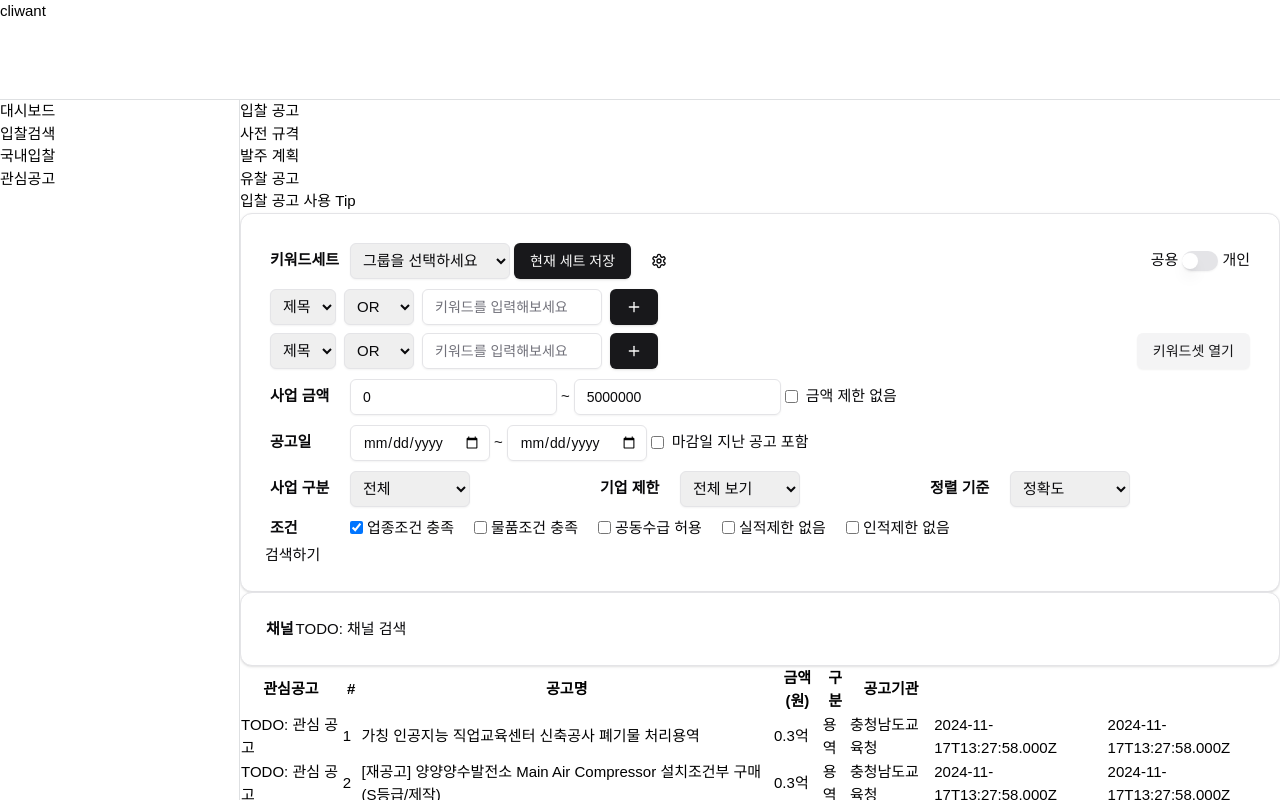
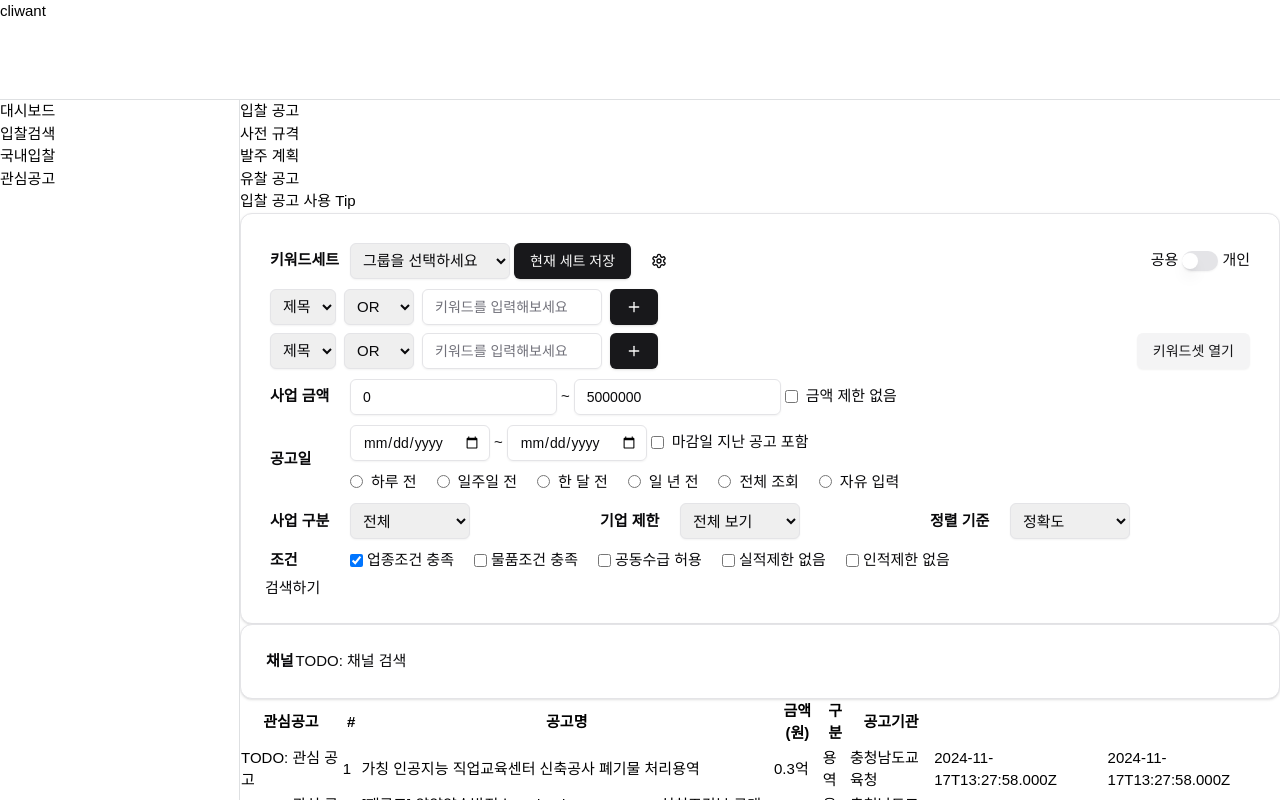
Before and after one commit to hckang80/nextjs-beginner-task, a Next.js app: page /dashboard/rfp in a window 1280 px wide. Shown: the top 800 px of the page. Built offline with nearby package versions, Linux system fonts and the light colour scheme.

Commit message:
feat: 공고일 지정 폼 구현

```diff
--- a/app/dashboard/rfp/detailed-search.tsx
+++ b/app/dashboard/rfp/detailed-search.tsx
@@ -194,18 +194,84 @@ export function KeywordSetSelect({
 
 export function AnnouncementDate({
   formModel,
+  setFormModel,
   handleChange,
 }: {
   formModel: DetailedSearchForm;
+  setFormModel: Dispatch<SetStateAction<DetailedSearchForm>>;
   handleChange: (
     event: React.FormEvent<HTMLInputElement | HTMLSelectElement>
   ) => void;
 }) {
+  const dateRange = [
+    {
+      label: "하루 전",
+      value: "inADay",
+      calculatedDate() {
+        const today = new Date();
+        const date = new Date(today);
+        date.setDate(today.getDate() - 1);
+        return date;
+      },
+    },
+    {
+      label: "일주일 전",
+      value: "inAWeek",
+      calculatedDate() {
+        const today = new Date();
+        const date = new Date(today);
+        date.setDate(today.getDate() - 7);
+        return date;
+      },
+    },
+    {
+      label: "한 달 전",
+      value: "inAMonth",
+      calculatedDate() {
+        const today = new Date();
+        const date = new Date(today);
+        date.setMonth(today.getMonth() - 1);
+        return date;
+      },
+    },
+    {
+      label: "일 년 전",
+      value: "inAYear",
+      calculatedDate() {
+        const today = new Date();
+        const date = new Date(today);
+        date.setFullYear(today.getFullYear() - 1);
+        return date;
+      },
+    },
+    {
+      label: "전체 조회",
+      value: "all",
+      calculatedDate() {
+        return new Date(2020, 0, 1);
+      },
+    },
+    {
+      label: "자유 입력",
+      value: "etc",
+    },
+  ];
+
+  const setDateRange = (date?: Date) => {
+    if (!date) return;
+
+    setFormModel({
+      ...formModel,
+      announcementDateFrom: new Intl.DateTimeFormat("en-CA").format(date),
+      announcementDateTo: new Intl.DateTimeFormat("en-CA").format(),
+    });
+  };
+
   return (
     <tr>
       <th>공고일</th>
       <td colSpan={5}>
-        <div className="flex items-center gap-1">
+        <div className="flex items-center gap-1 mb-[10px]">
           <div className="flex items-center gap-1">
             <Input
               className="w-[140px]"
@@ -228,6 +294,22 @@ export function AnnouncementDate({
             <input type="checkbox" />
             마감일 지난 공고 포함
           </label>
+        </div>
+
+        <div className="flex flex-wrap items-center gap-x-[20px] gap-y-[5px]">
+          {dateRange.map(({ label, value, calculatedDate }) => (
+            <label key={label} className="flex items-center gap-2">
+              <input
+                name="announcementDate"
+                value={value}
+                type="radio"
+                onChange={() => {
+                  setDateRange(calculatedDate?.());
+                }}
+              />
+              {label}
+            </label>
+          ))}
         </div>
       </td>
     </tr>
@@ -554,7 +636,11 @@ export function DetailedSearch() {
             </td>
           </tr>
 
-          <AnnouncementDate formModel={formModel} handleChange={handleChange} />
+          <AnnouncementDate
+            formModel={formModel}
+            setFormModel={setFormModel}
+            handleChange={handleChange}
+          />
 
           <tr>
             <th>사업 구분</th>
```
